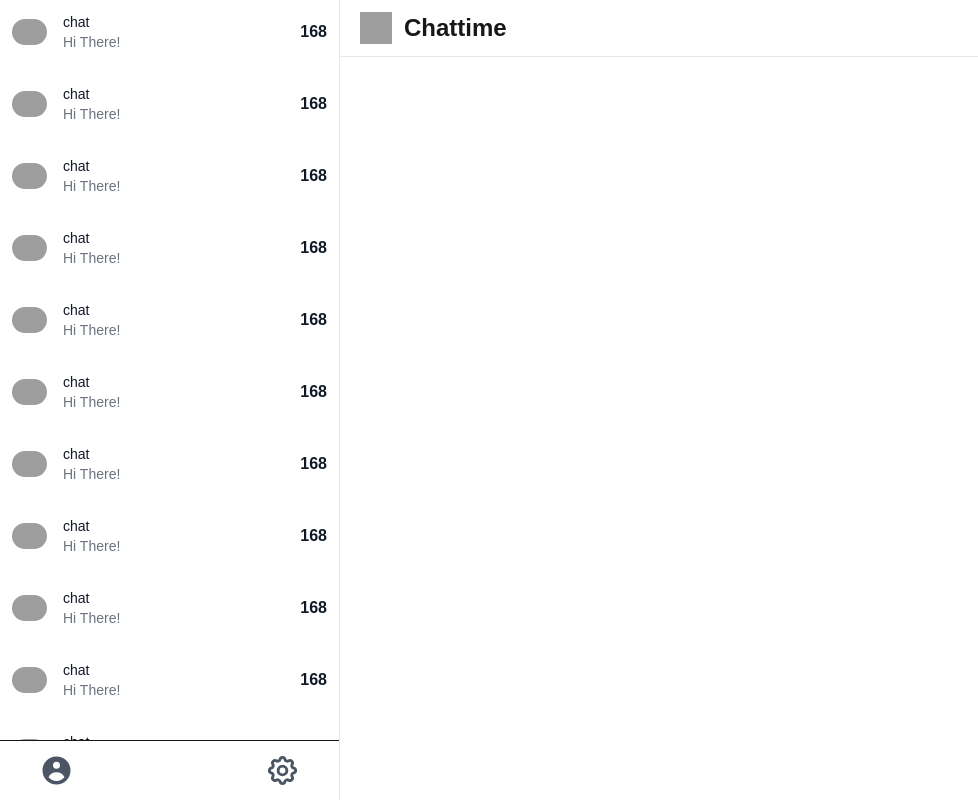
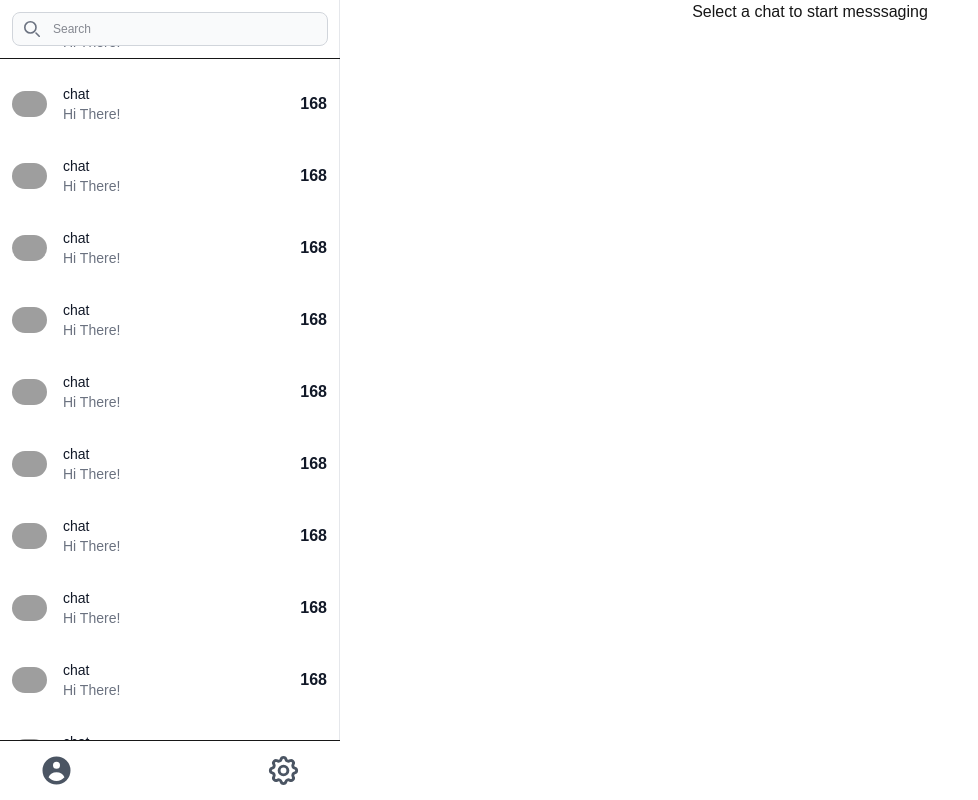
Before and after one commit to VisaElectronic/chattime-web-client, a Next.js app: page / in a window 1280 px wide. Shown: the whole page, without its empty margins (0-978 px from the left). Built offline with nearby package versions, Linux system fonts and the light colour scheme; grey boxes are pictures that could not be loaded.

Commit message:
update chat ui

```diff
--- /dev/null
+++ b/src/app/components/search.tsx
@@ -0,0 +1,49 @@
+import React from 'react';
+
+const SearchBar = () => {
+  const handleSubmit = (e: React.FormEvent<HTMLFormElement>) => {
+    e.preventDefault();
+    // TODO: add your submission logic here
+  };
+
+  return (
+    <div className="w-full lg:w-85 p-3 top-0 fixed dark:bg-gray-800 border-b-[0.01px] dark:border-b-[#656565]">
+        <form className="max-w-md mx-auto" onSubmit={handleSubmit}>
+            <label
+                htmlFor="default-search"
+                className="mb-2 text-sm font-medium text-gray-900 sr-only dark:text-white"
+            >
+                Search
+            </label>
+            <div className="relative">
+                <div className="absolute inset-y-0 start-0 flex items-center ps-3 pointer-events-none">
+                    <svg
+                        className="w-4 h-4 text-gray-500 dark:text-gray-400"
+                        aria-hidden="true"
+                        xmlns="http://www.w3.org/2000/svg"
+                        fill="none"
+                        viewBox="0 0 20 20"
+                    >
+                        <path
+                            stroke="currentColor"
+                            strokeLinecap="round"
+                            strokeLinejoin="round"
+                            strokeWidth="2"
+                            d="m19 19-4-4m0-7A7 7 0 1 1 1 8a7 7 0 0 1 14 0Z"
+                        />
+                    </svg>
+                </div>
+                <input
+                    type="search"
+                    id="default-search"
+                    className="block w-full px-4 py-2 ps-10 text-xs text-gray-900 border border-gray-300 rounded-lg bg-gray-50 focus:ring-blue-500 focus:border-blue-500 dark:bg-gray-700 dark:border-gray-600 dark:placeholder-gray-400 dark:text-white dark:focus:ring-blue-500 dark:focus:border-blue-500"
+                    placeholder="Search"
+                    required
+                />
+            </div>
+        </form>
+    </div>
+  );
+};
+
+export default SearchBar;
--- a/src/app/components/sidebar.tsx
+++ b/src/app/components/sidebar.tsx
@@ -3,6 +3,7 @@
 import React, { useState } from "react";
 import { HiUserCircle, HiOutlineCog, HiChatAlt2 } from "react-icons/hi";
 import SideBarChat from "./chat";
+import SearchBar from "./search";
 
 const tabs = [
   {
@@ -47,15 +48,13 @@ export default function Sidebar() {
 
   return (
     <div className="h-full">
-      {/* 1) Content on top */}
+      <SearchBar />
       <div className="text-white">
         <ul className="space-y-2 font-medium">
           {content}
         </ul>
       </div>
-
-      {/* 2) Buttons below */}
-      <div className="bottom-0 fixed w-full py-3 bg-white dark:bg-gray-800 border-t-[0.01px] dark:border-t-[#656565]">
+      <div className="w-full lg:w-85 bottom-0 fixed py-3 bg-white dark:bg-gray-800 border-t-[0.01px] dark:border-t-[#656565]">
         <div className="flex justify-around">
           {tabs.map((tab, idx) => {
             const Icon = tab.icon;
--- a/src/app/globals.css
+++ b/src/app/globals.css
@@ -21,7 +21,12 @@
   }
 }
 
+html {
+  height: 100%;
+}
+
 body {
+  height: 100%;
   background: var(--background);
   color: var(--foreground);
   font-family: Arial, Helvetica, sans-serif;
--- a/src/app/page.tsx
+++ b/src/app/page.tsx
@@ -1,18 +1,19 @@
 import Sidebar from "@/app/components/sidebar";
-import Header from "@/components/layouts/header";
 
 export default function Home() {
   return (
-    <div className="">
-      <Header />
-      <aside id="logo-sidebar" className="fixed top-0 left-0 z-40 w-85 h-screen transition-transform -translate-x-full bg-white border-r border-gray-200 sm:translate-x-0 dark:bg-gray-800 dark:border-gray-700" aria-label="Sidebar">
+    <div className="h-full">
+      <aside id="logo-sidebar" className="fixed top-0 left-0 z-40 w-full lg:w-85 h-screen transition-transform bg-white border-r border-gray-200 dark:bg-gray-800 dark:border-gray-700" aria-label="Sidebar">
         <div className="h-full overflow-y-auto bg-white dark:bg-gray-800">
           <Sidebar />
         </div>
       </aside>
 
-      <div className="p-4 sm:ml-64">
-
+      <div className="md:ml-85">
+        {/* <Header /> */}
+        <div className="h-full flex justify-center items-center dark:text-white">
+          Select a chat to start messsaging
+        </div>
       </div>
     </div>
   );
--- a/src/components/layouts/header.tsx
+++ b/src/components/layouts/header.tsx
@@ -1,9 +1,8 @@
-import { Dropdown, DropdownDivider, DropdownItem } from "flowbite-react";
 import Image from "next/image";
 
 export default function Header() {
     return (
-        <nav className="fixed top-0 md:ml-85 z-50 w-full bg-white border-b border-gray-200 dark:bg-gray-800 dark:border-gray-700">
+        <div className="hidden lg:block fixed top-0 z-50 w-full bg-white border-b border-gray-200 dark:bg-gray-800 dark:border-gray-700">
             <div className="px-3 py-3 lg:px-5 lg:pl-3">
                 <div className="flex items-center justify-between">
                     <div className="flex items-center justify-start rtl:justify-end">
@@ -19,23 +18,10 @@ export default function Header() {
                         </a>
                     </div>
                     <div>
-                        <Dropdown
-                            inline
-                            label={
-                                <>
-                                    Dropdown divider
-                                </>
-                            }
-                        >
-                            <DropdownItem>Dashboard</DropdownItem>
-                            <DropdownItem>Settings</DropdownItem>
-                            <DropdownItem>Earnings</DropdownItem>
-                            <DropdownDivider />
-                            <DropdownItem>Separated link</DropdownItem>
-                        </Dropdown>
+
                     </div>
                 </div>
             </div>
-        </nav>
+        </div>
     );
 }
```
